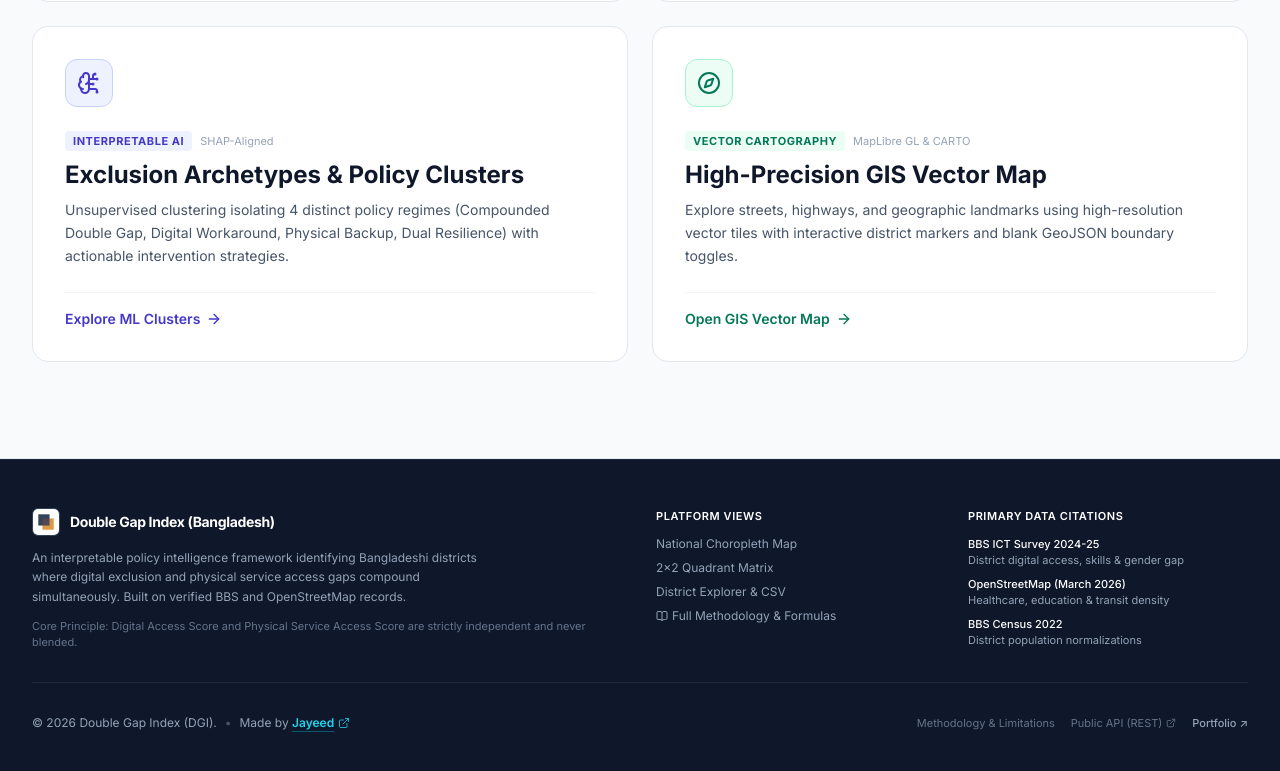
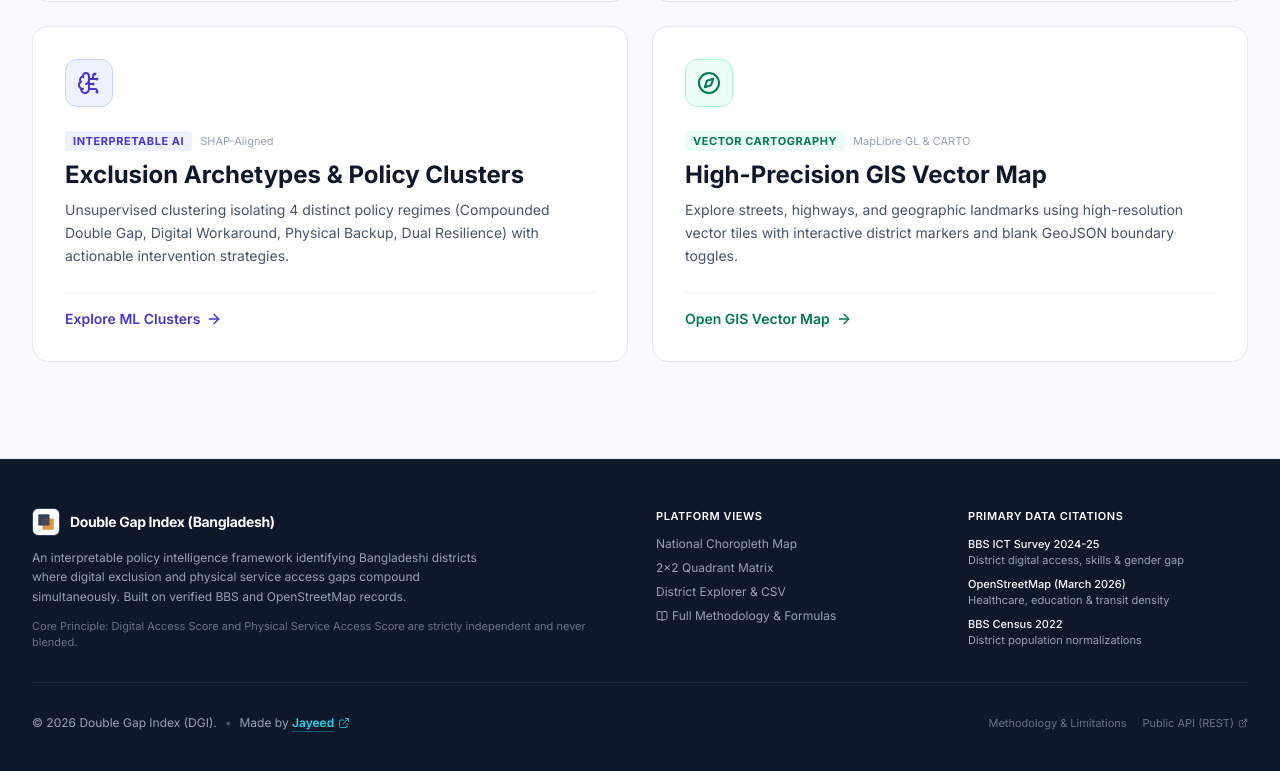
Before and after one commit to mhjayeed715/Double-Gap-Index-DGI, a Next.js app: page / in a window 1280 px wide. Shown: the part 4175-4946 px from the top of the page. Built offline with nearby package versions, Linux system fonts and the light colour scheme; no server answers; the database is empty.

Commit message:
fix: remove redundant portfolio button from footer links

```diff
--- a/components/Footer.tsx
+++ b/components/Footer.tsx
@@ -113,14 +113,6 @@ export default function Footer() {
               Public API (REST)
               <ExternalLink className="w-2.5 h-2.5" />
             </Link>
-            <a
-              href="https://www.jayeed.pro.bd/"
-              target="_blank"
-              rel="noopener noreferrer"
-              className="hover:text-cyan-400 transition-colors font-medium text-slate-400"
-            >
-              Portfolio ↗
-            </a>
           </div>
         </div>
       </div>
```
